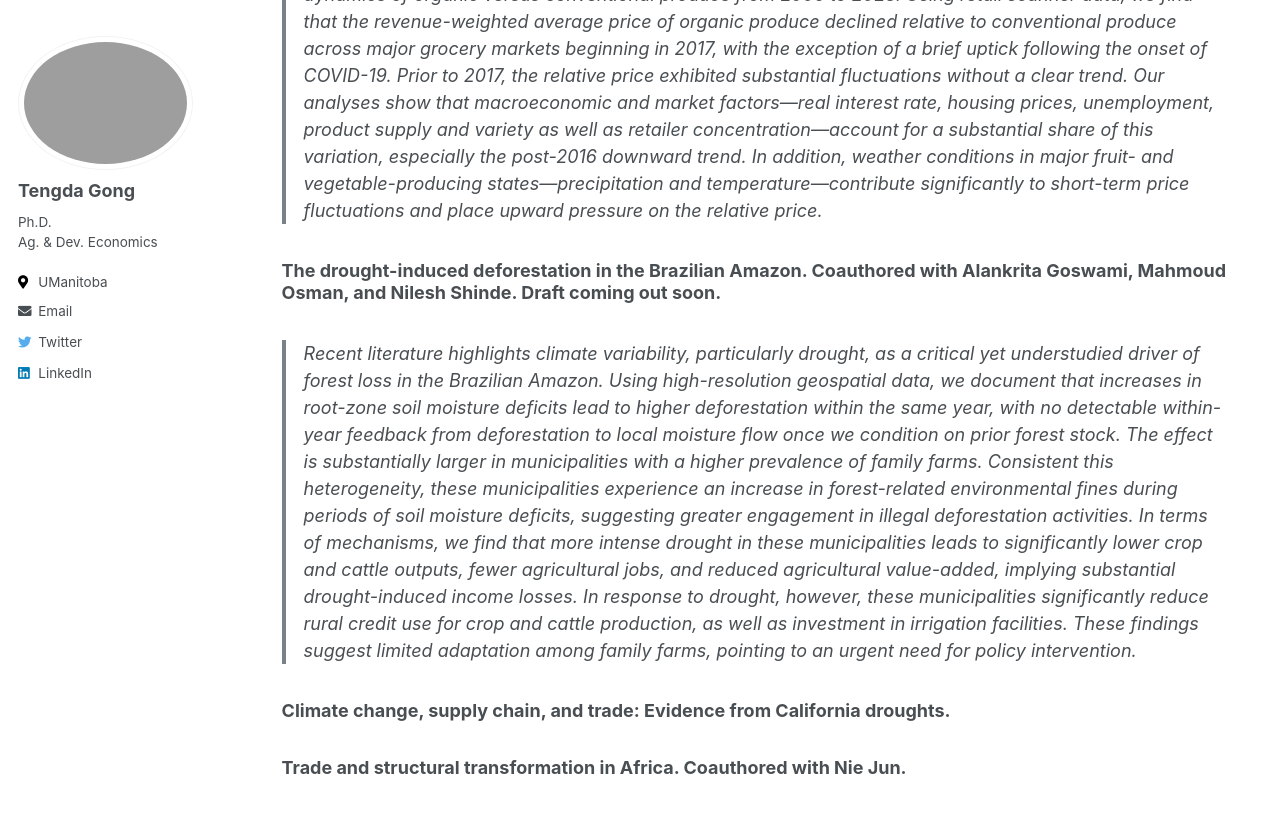
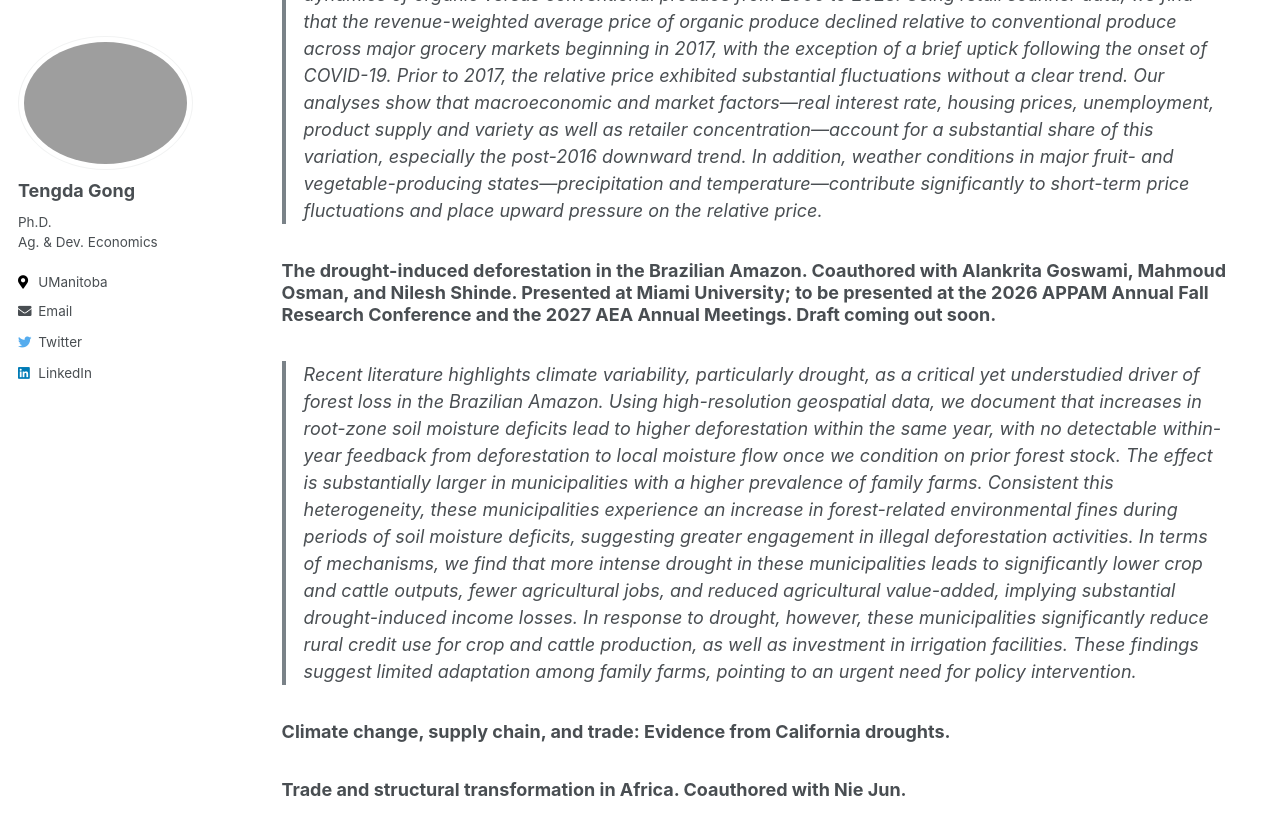
Before and after one commit to tendakung/tendakung.github.io, a Jekyll site: the page built from _pages/research.md, in a window 1280 px wide and 900 px high, scrolled down 1921 px. Shown: the top 835 px of the window. Built offline with Jekyll 4.4.1, drawn with Linux system fonts in a browser that asks for light colours; some of the changed text lies outside the part shown.

Commit message:
Update research.md

```diff
--- a/_pages/research.md
+++ b/_pages/research.md
@@ -12,7 +12,7 @@ Submitted. Presented at the 2023 SEA, 2024 AEA, 2025 CEA, and 2026 AEA annual me
 > This paper proposes new estimates of time-varying US markups and investigates the contributions of aggregate demand to their dynamics. We proceed in two steps. First, we show that annual average markups can be nonparametrically estimated based on a locally-linear demand model. We apply a revenue-weighted instrumental variable approach to estimate region-specific time varying markups using US grocery price scanner data from 2001-2024. We find a secular trend rise and unconditional procyclical variation in markups. Second, using a dynamic panel model, we quantify the contributions of four main channels of conditional variation: income (real GDP and housing prices), the real interest rate, market concentration, and demographic trends. The income and real interest rate channels explain a large fraction of markup variation across markets and over time. Market concentration had only a small impact, while the demographic trend is insignificant. From 2008-2016 negative real interest rates increased markups counteracting downward pressure from the income channel. During COVID, higher housing prices and low interest rates pushed markups above the trend while tighter monetary policy helped them return to trend in 2024.
 
 ### [Agricultural Production] The countervailing investment and rental-supply effects of securing land ownership: Theory and evidence from Nicaragua.
-Submitted. Presented at the 2024 SEA, 2025 AEA, and 2026 MEA annual meetings. You may download the paper at [SSRN](https://papers.ssrn.com/sol3/papers.cfm?abstract_id=5570533)
+Submitted. Presented at the 2024 SEA, 2025 AEA, 2026 MEA annual meetings, and the 2026 Land and Property Research Conference. You may download the paper at [SSRN](https://papers.ssrn.com/sol3/papers.cfm?abstract_id=5570533)
 > Securing land ownership can reduce rural poverty in agrarian societies with unequal land ownership by facilitating land rentals from large landholders to landless and smallholders. Based on an agricultural household model, I demonstrate that land ownership security may increase land-attached investments but dampen land rentals when there are non-security barriers to long-term land rental contracts. I also provide supporting evidence from Nicaragua, one of the poorest countries in Latin America. Using spatial variation in credit supply shocks from financial crises, I find that participation in land security improvement programs led large landowners in less-affected districts to significantly increase agricultural credit use, expand land-attached investments, and reduce land rentals.
 
 ### [Social Welfare] The countervailing investment and rental-supply effects of securing land ownership: Welfare implications for rural economies endowed with unequal land ownership distributions.
@@ -26,7 +26,7 @@ This paper employs a multi-agent simulation approach to investigate the extent t
 Presented at the 2025 AAEA and SEA annual meetings.
 > Fresh produce is the largest category of organic food sales in the U.S. This paper studies the relative price dynamics of organic versus conventional produce from 2006 to 2023. Using retail scanner data, we find that the revenue-weighted average price of organic produce declined relative to conventional produce across major grocery markets beginning in 2017, with the exception of a brief uptick following the onset of COVID-19. Prior to 2017, the relative price exhibited substantial fluctuations without a clear trend. Our analyses show that macroeconomic and market factors---real interest rate, housing prices, unemployment, product supply and variety as well as retailer concentration---account for a substantial share of this variation, especially the post-2016 downward trend. In addition, weather conditions in major fruit- and vegetable-producing states---precipitation and temperature---contribute significantly to short-term price fluctuations and place upward pressure on the relative price.
 
-### The drought-induced deforestation in the Brazilian Amazon. Coauthored with Alankrita Goswami, Mahmoud Osman, and Nilesh Shinde. Draft coming out soon.
+### The drought-induced deforestation in the Brazilian Amazon. Coauthored with Alankrita Goswami, Mahmoud Osman, and Nilesh Shinde. Presented at Miami University; to be presented at the 2026 APPAM Annual Fall Research Conference and the 2027 AEA Annual Meetings. Draft coming out soon.
 > Recent literature highlights climate variability, particularly drought, as a critical yet understudied driver of forest loss in the Brazilian Amazon. Using high-resolution geospatial data, we document that increases in root-zone soil moisture deficits lead to higher deforestation within the same year, with no detectable within-year feedback from deforestation to local moisture flow once we condition on prior forest stock. The effect is substantially larger in municipalities with a higher prevalence of family farms. Consistent this heterogeneity, these municipalities experience an increase in forest-related environmental fines during periods of soil moisture deficits, suggesting greater engagement in illegal deforestation activities. In terms of mechanisms, we find that more intense drought in these municipalities leads to significantly lower crop and cattle outputs, fewer agricultural jobs, and reduced agricultural value-added, implying substantial drought-induced income losses. In response to drought, however, these municipalities significantly reduce rural credit use for crop and cattle production, as well as investment in irrigation facilities. These findings suggest limited adaptation among family farms, pointing to an urgent need for policy intervention.
 
 ### Climate change, supply chain, and trade: Evidence from California droughts.
```
